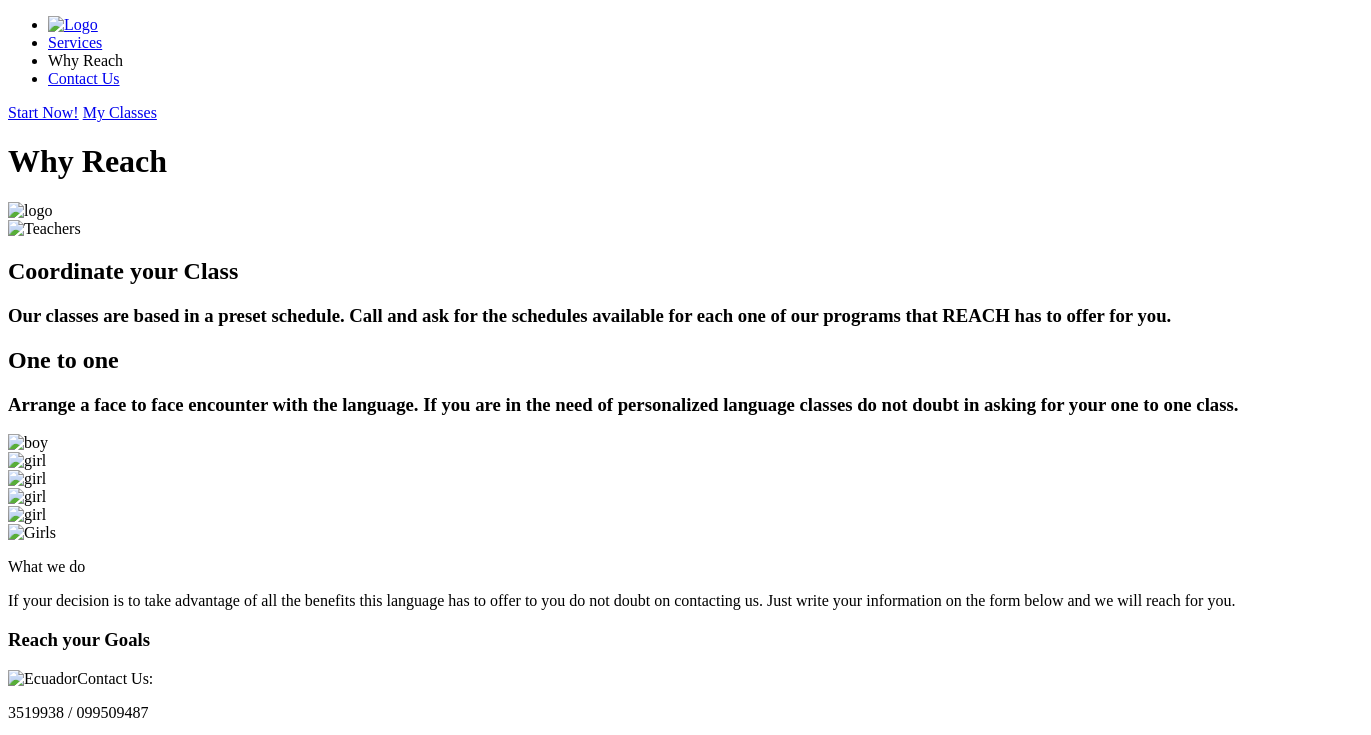
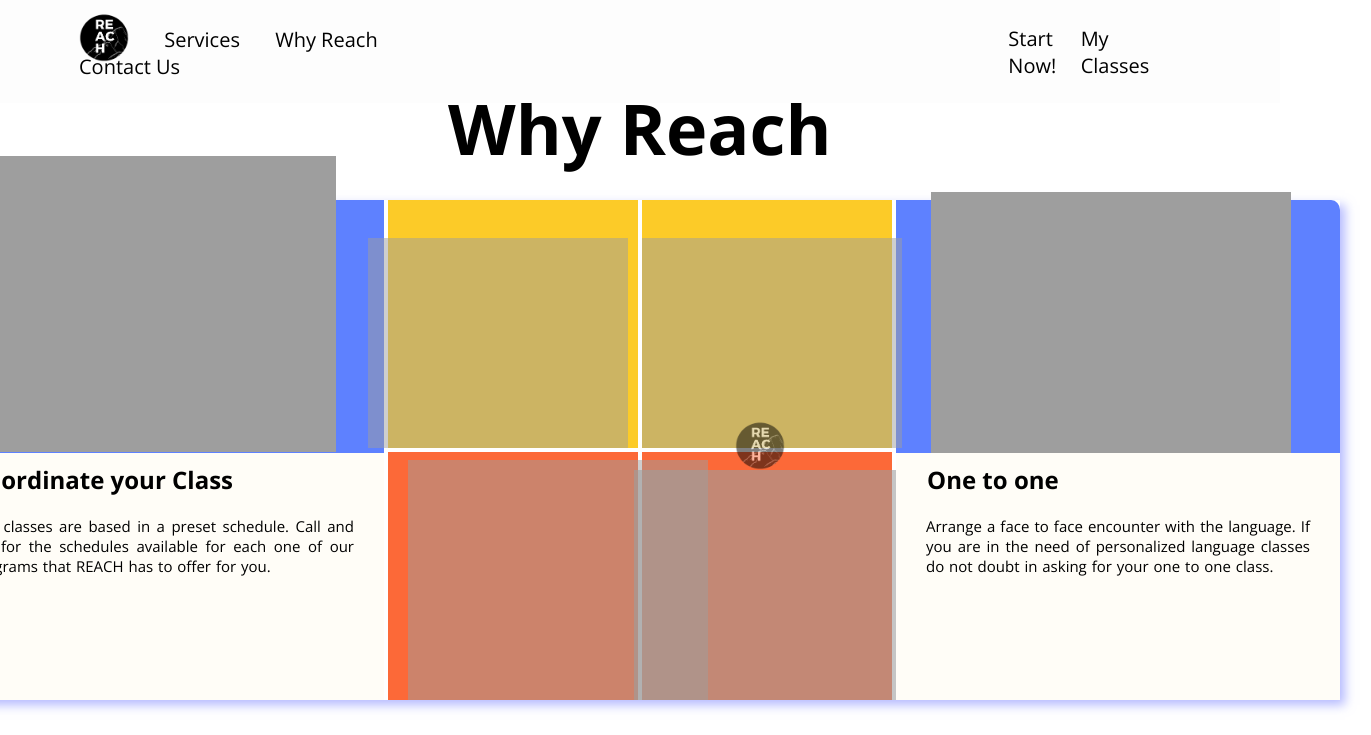
Before and after one commit to Gonza2000/reach, a plain HTML site: page whyreach.html in a window 1280 px wide. Shown: the top 735 px of the page, 1371 px wide, since content can reach past the window. Drawn offline with nearby package versions, Linux system fonts and the light colour scheme; the site is published under a folder, as on GitHub Pages, so addresses that start at the root find nothing.

Commit message:
Link to css

```diff
--- a/whyreach.html
+++ b/whyreach.html
@@ -11,14 +11,14 @@
   <link href="https://fonts.googleapis.com/css2?family=Open+Sans:wght@300;700&display=swap" rel="stylesheet">
   <link href="https://fonts.googleapis.com/css2?family=Dancing+Script&display=swap" rel="stylesheet">
   <link rel="stylesheet" href="https://stackpath.bootstrapcdn.com/font-awesome/4.7.0/css/font-awesome.min.css">
-  <link rel="stylesheet" type="text/css" href="/css/whyreach.css">
+  <link rel="stylesheet" type="text/css" href="css/whyreach.css">
 </head>
 
 <body>
   <header>
     <nav>
       <ul class="nav_links">
-        <li> <a href="index.html"> <img class="logo-principal" src="/img/1.png" alt="Logo"></a> </li>
+        <li> <a href="index.html"> <img class="logo-principal" src="img/1.png" alt="Logo"></a> </li>
         <li> <a href="index.html#why-reach">Services</a></li>
         <li> Why Reach</li>
         <li> <a href="#Contact-us">Contact Us</a></li>
@@ -29,10 +29,10 @@
   </header>
   <main>
     <h1>Why Reach</h1>
-    <img src="/img/1.png" alt="logo" class="Logo-REACH">
+    <img src="img/1.png" alt="logo" class="Logo-REACH">
     <div class="parent">
       <div class="div1">
-        <img src="/img/Teachers.png" alt="Teachers">
+        <img src="img/Teachers.png" alt="Teachers">
         <div class="div__lazo1">
           <h2>Coordinate your Class</h2>
           <h3>Our classes are based in a preset schedule. Call and ask for the schedules available for each one of our
@@ -44,15 +44,15 @@
           <h2>One to one</h2>
           <h3>Arrange a face to face encounter with the language. If you are in the need of personalized language
             classes do not doubt in asking for your one to one class.</h3>
-        </div><img src="/img/boy 2.png " alt="boy">
+        </div><img src="img/boy 2.png " alt="boy">
       </div>
-      <div class="div3"><img src="/img/girl 5.png" alt="girl"></div>
-      <div class="div4"><img src="/img/girl 6.png" alt="girl"> </div>
-      <div class="div5"><img src="/img/girl 8.png" alt="girl"> </div>
-      <div class="div6"><img src="/img/girl 7.png" alt="girl"> </div>
+      <div class="div3"><img src="img/girl 5.png" alt="girl"></div>
+      <div class="div4"><img src="img/girl 6.png" alt="girl"> </div>
+      <div class="div5"><img src="img/girl 8.png" alt="girl"> </div>
+      <div class="div6"><img src="img/girl 7.png" alt="girl"> </div>
     </div>
     <section class="What-wedo">
-      <div class="contenedor-chicas"><img class="what-we-do" src="/img/Girls 2.png" alt="Girls"></div>
+      <div class="contenedor-chicas"><img class="what-we-do" src="img/Girls 2.png" alt="Girls"></div>
       <p class="whatwedo__title">What we do </p>
       <p class="whatwedo__subtitle">If your decision is to take advantage of all the benefits this language has to offer
         to you do not doubt on contacting us. Just write your information on the form below and we will reach for you.
@@ -62,7 +62,7 @@
   <footer>
     <div class="footer-content" id="Contact-us">
       <h3>Reach your Goals</h3>
-      <p> <img class="ecuador" src="/img/ecuador.svg" alt="Ecuador">Contact Us:</p>
+      <p> <img class="ecuador" src="img/ecuador.svg" alt="Ecuador">Contact Us:</p>
       <p>3519938 / 099509487</p>
       <ul class="social">
         <li><a href="#"><i class="fa fa-facebook"></i></a></li>
```
Also changed, not shown: formulario.html (+5 -5 lines), index.html (+10 -10 lines).
